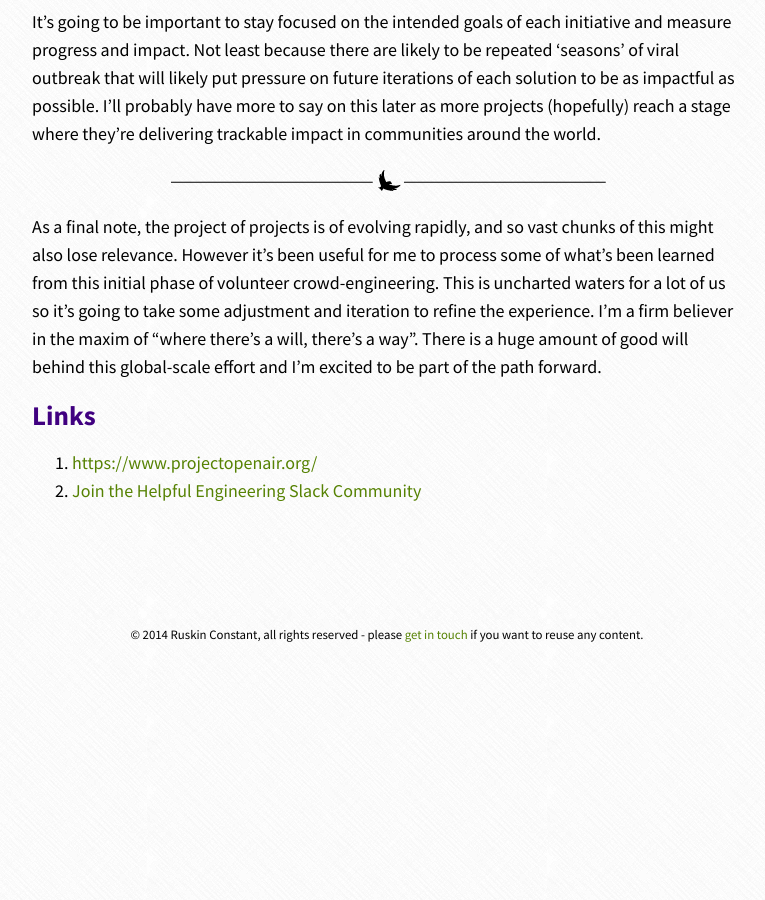
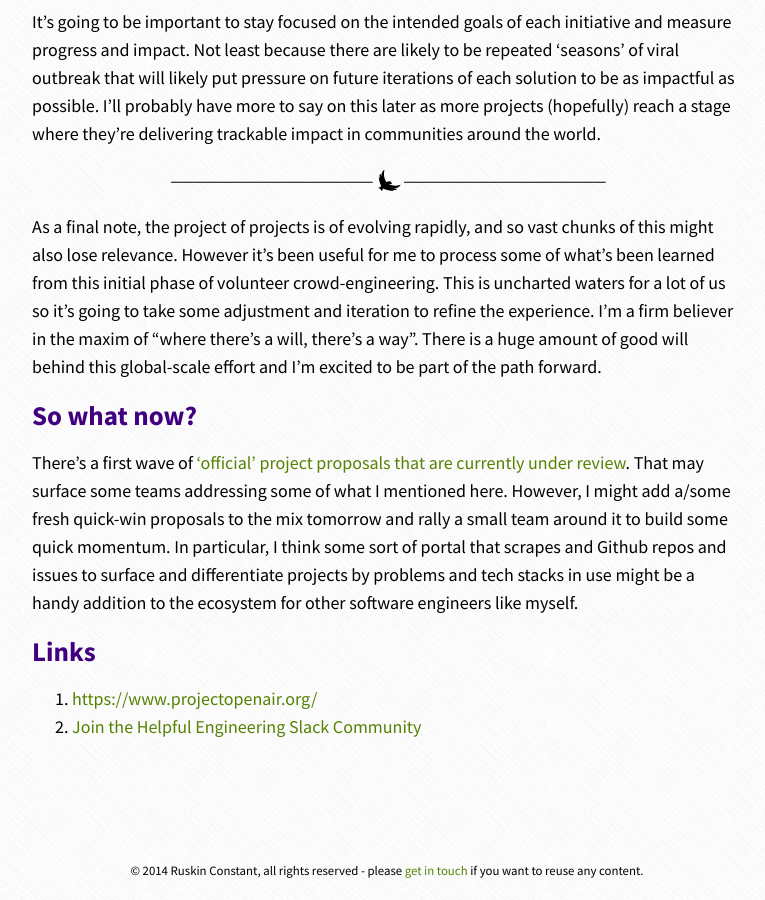
Before and after one commit to jonnyparris/jonnyparris.github.io, a Jekyll site: the page built from _posts/2020-03-17-COVID-helping.markdown, in a window 1280 px wide and 900 px high, scrolled down 2981 px. Shown: the whole window, without its empty margins (253-1018 px from the left). Built offline with Jekyll 4.4.1, drawn with Linux system fonts in a browser that asks for light colours; nearby versions of some CDN libraries; comment, search, counter and statistics services are not loaded; before the commit the page ends 3645 px from its top, so only the background shows below that.

Commit message:
Add whatnow footnote for covid post

```diff
--- a/_posts/2020-03-17-COVID-helping.markdown
+++ b/_posts/2020-03-17-COVID-helping.markdown
@@ -68,6 +68,10 @@ I'll probably have more to say on this later as more projects (hopefully) reach
 
 As a final note, the project of projects is of evolving rapidly, and so vast chunks of this might also lose relevance. However it's been useful for me to process some of what's been learned from this initial phase of volunteer crowd-engineering. This is uncharted waters for a lot of us so it's going to take some adjustment and iteration to refine the experience. I'm a firm believer in the maxim of "where there's a will, there's a way". There is a huge amount of good will behind this global-scale effort and I'm excited to be part of the path forward.
 
+## So what now?
+
+There's a first wave of ['official' project proposals that are currently under review](https://drive.google.com/open?id=1O5gC56n7fo5yxQfSC9dw5bkLMANcX1GY). That may surface some teams addressing some of what I mentioned here. However, I might add a/some fresh quick-win proposals to the mix tomorrow and rally a small team around it to build some quick momentum. In particular, I think some sort of portal that scrapes and Github repos and issues to surface and differentiate projects by problems and tech stacks in use might be a handy addition to the ecosystem for other software engineers like myself.
+
 ## Links
 
 1. [https://www.projectopenair.org/](https://www.projectopenair.org/)
```
